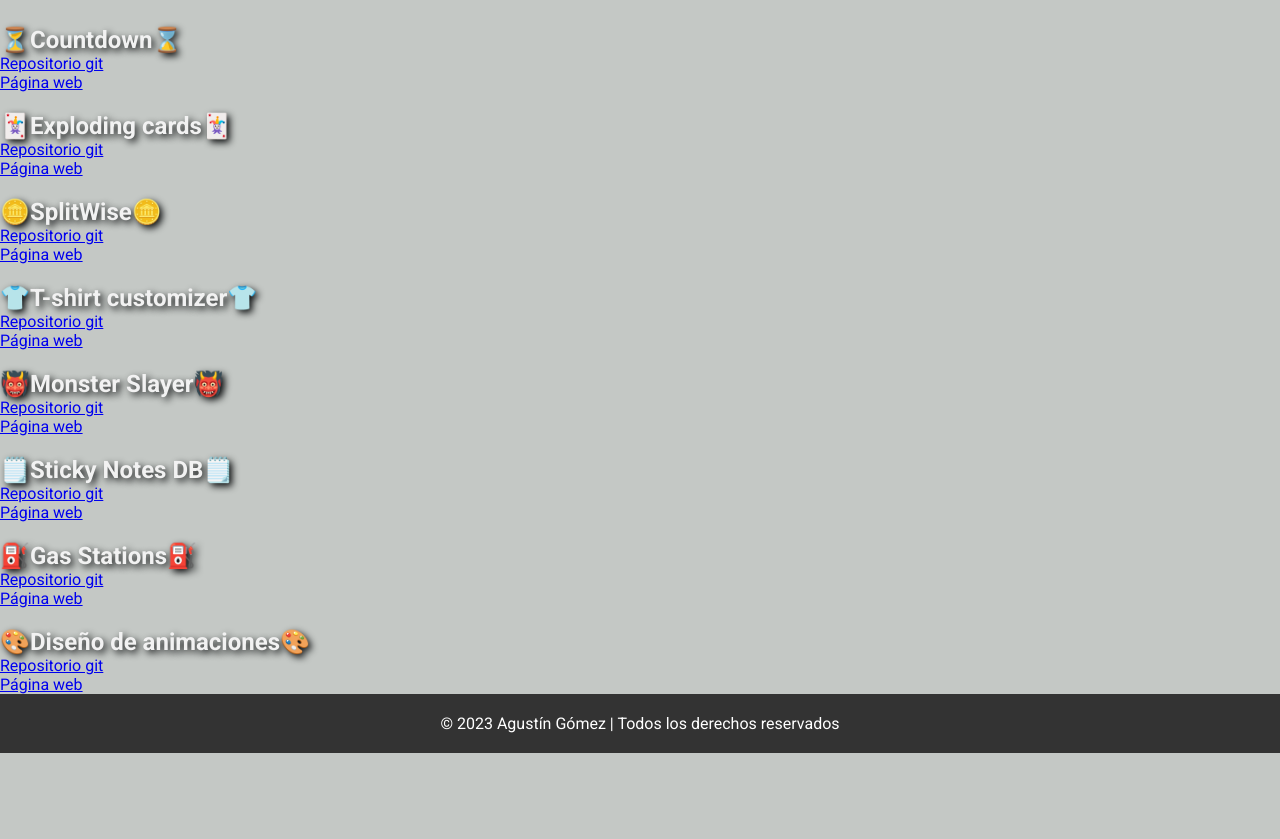
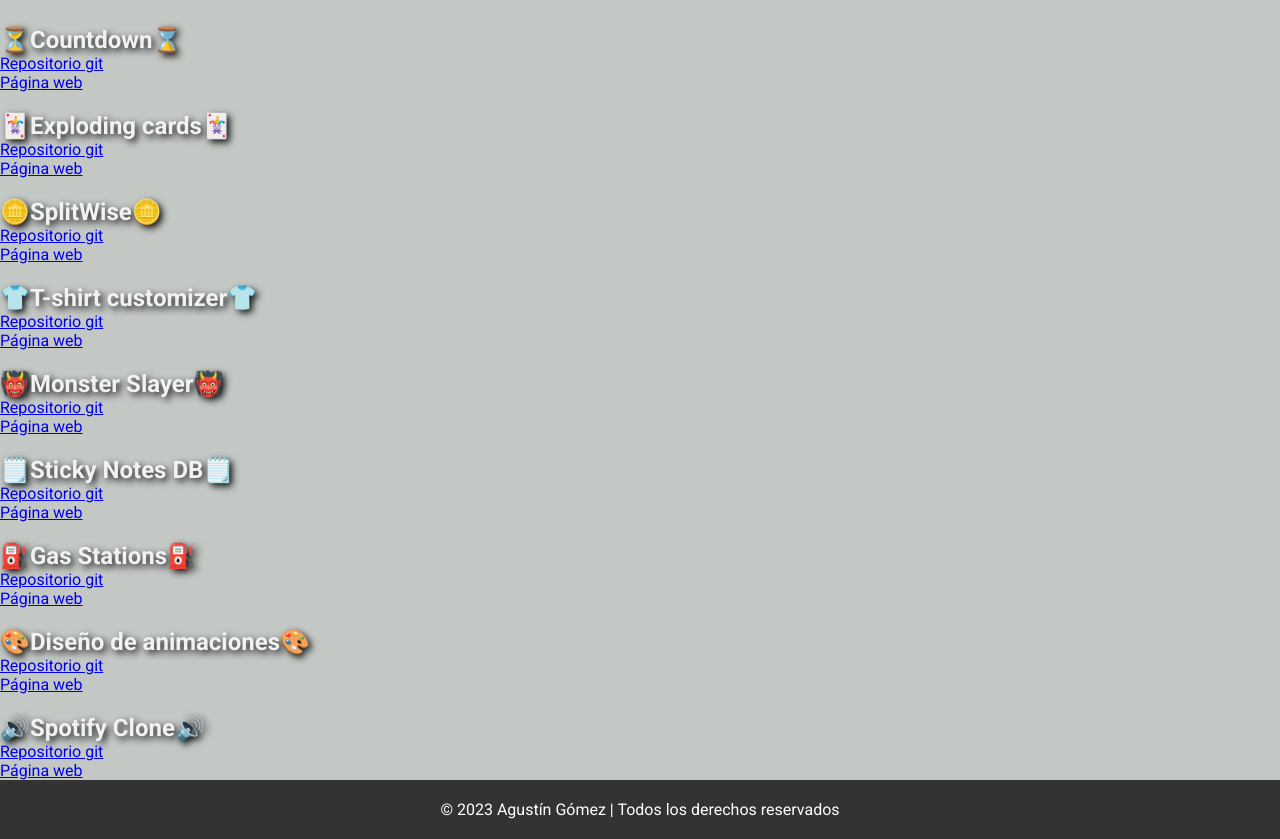
Before and after one commit to gpagus/Portfolio, a plain HTML site: page index.html in a window 1280 px wide. Shown: the part 154-993 px from the top of the page. Before the commit the page ends 907 px from the top, so only its background shows below. Drawn offline with Linux system fonts and the light colour scheme.

Commit message:
Update index.html

```diff
--- a/index.html
+++ b/index.html
@@ -70,6 +70,13 @@
         <li><a href="https://gpagus.github.io/Animaciones">P&aacute;gina web</a></li>
       </ul>
     </div>
+    <div>
+      <h2>🔊Spotify Clone🔊</h2>
+      <ul>
+        <li><a href="https://github.com/gpagus/Spotify_Clone">Repositorio git</a></li>
+        <li><a href="https://gpagus.github.io/Spotify_Clone/">P&aacute;gina web</a></li>
+      </ul>
+    </div>
   </main>
 
   <footer>
```
